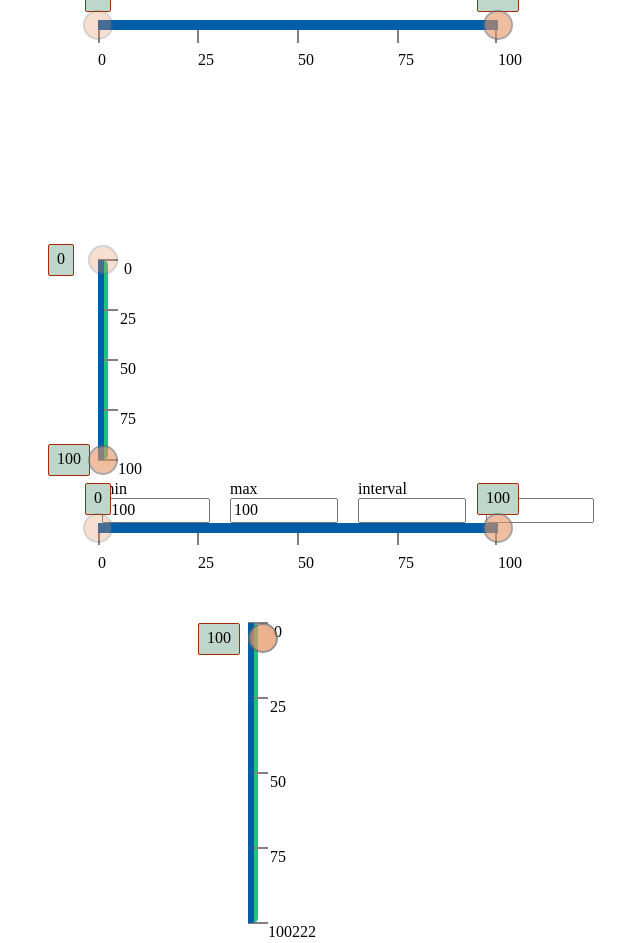
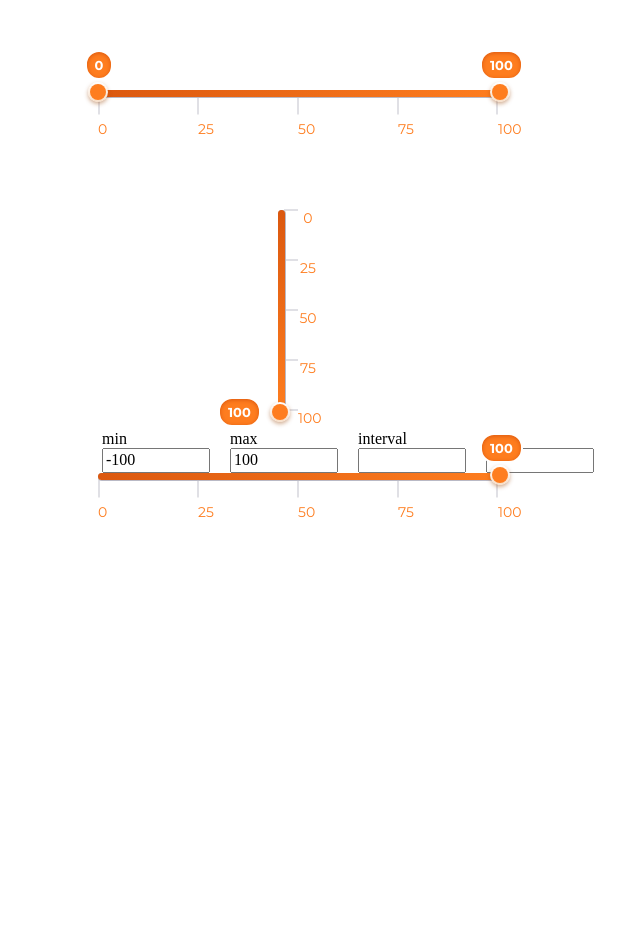
Before and after one commit to Rqik/SliderPlugin, a website built with webpack: page src/index.html in a window 1280 px wide. Shown: the whole page, without its empty margins (342-982 px from the left). After the commit the page ends 800 px from the top, so only its background shows below. Built offline with nearby package versions, Linux system fonts and the light colour scheme.

Commit message:
style modify , add font monserrat , add mode range (one | two)

```diff
--- a/package.json
+++ b/package.json
@@ -41,6 +41,7 @@
     "sass": "^1.32.4",
     "sass-loader": "^10.1.1",
     "style-loader": "^2.0.0",
+    "svg-inline-loader": "^0.8.2",
     "ts-loader": "^8.0.14",
     "typescript": "^4.1.3",
     "webpack": "^5.13.0",
--- /dev/null
+++ b/src/assets/fonts/montserrat.css
@@ -0,0 +1,21 @@
+@font-face {
+    font-family: 'Montserrat';
+    src: url('Montserrat-Bold.woff2') format('woff2'),
+        url('Montserrat-Bold.woff') format('woff'),
+        url('Montserrat-Bold.ttf') format('truetype'),
+        url('Montserrat-Bold.svg#Montserrat-Bold') format('svg');
+    font-weight: bold;
+    font-style: normal;
+    font-display: swap;
+}
+
+@font-face {
+    font-family: 'Montserrat';
+    src: url('Montserrat-Regular.woff2') format('woff2'),
+        url('Montserrat-Regular.woff') format('woff'),
+        url('Montserrat-Regular.ttf') format('truetype'),
+        url('Montserrat-Regular.svg#Montserrat-Regular') format('svg');
+    font-weight: normal;
+    font-style: normal;
+    font-display: swap;
+}
--- a/src/assets/main.scss
+++ b/src/assets/main.scss
@@ -1,4 +1,6 @@
 @import '~normalize.css';
+@import './fonts/montserrat.css';
+@import './variables.scss';
 
 body {
   position: relative;
@@ -8,15 +10,18 @@ body {
   justify-content: space-between;
   flex-direction: column;
   align-items: center;
+
   // gap: 70px;
-  label{
+  label {
     display: flex;
     flex-direction: column;
   }
-  input{
+
+  input {
     width: 100px;
   }
-  .control-panel{
+
+  .control-panel {
     margin-left: 100px;
     display: flex;
     flex-direction: row;
@@ -27,21 +32,34 @@ body {
 
 $green: #1BC47D;
 
-.slider_rqik, .slider_rqik2{
+.slider_rqik{
   position: relative;
   margin: 20px 120px;
+  margin-top: 90px;
+  margin-bottom: 0;
   width: 400px;
+  height: 100px;
+  box-sizing: border-box;
+
+}
+.slider_rqik2 {
+  position: relative;
+  margin-top: 20px;
+  margin-bottom: 20px;
+  width: 40px;
   height: 200px;
   box-sizing: border-box;
 
 }
-.slider_r2{
+
+.slider_r2 {
   width: 400px;
-  height: 100px;
+  height: 200px;
   position: relative;
   box-sizing: border-box;
 }
-.slider_r3{
+
+.slider_r3 {
   width: 100px;
   height: 300px;
   margin-bottom: 20px;
@@ -49,20 +67,22 @@ $green: #1BC47D;
   box-sizing: border-box;
 
 }
+
 .slider__range {
   width: 100%;
-    height: 10px;
+  height: 6px;
   background-color: $green;
   border-radius: 1rem;
-    z-index: 0;
   cursor: pointer;
-
+  background-color: white;
+  border: 0.5px solid $grey-border;
+  z-index: 2;
 }
 
 
 
 
-  .interval_point{
+.interval_point {
   position: absolute;
   top: 15px;
   width: 100%;
@@ -71,71 +91,107 @@ $green: #1BC47D;
   justify-content: space-between;
   flex-direction: row;
   list-style: none;
-    &-item{
+
+  &-item {
+    font-family: 'Montserrat';
+    font-weight: normal;
+    font-size: 14px;
+    color: $orange;
     position: relative;
-      // position: absolute;
     left: 0;
     text-align: center;
     cursor: pointer;
     width: 0;
-      &::before{position: absolute;
+
+    &::before {
+      z-index: -1;
+      position: absolute;
       top: -100%;
-        left:50%;
-        // right: 0;
-        transform:translate(-50%, -50%);
+      left: 50%;
+      transform: translate(-50%, -50%);
       content: '';
-        width: 2px;
-        height: 20px;
-        background-color: gray;
+      width: 1px;
+      height: 19px;
+      background-color: $grey2;
     }
 
-      &:first-child{
+    &:first-child {
 
-        &::before{position: absolute;
-          top: -100%;
-          left:1px;
+      &::before {
+        position: absolute;
+        left: 1px;
       }
     }
-      &:last-child{
-        &::before{position: absolute;
-          top: -100%;
+
+    &:last-child {
+      &::before {
+        position: absolute;
         left: auto;
         right: 0;
       }
     }
   }
 }
-  .slider__range_active{
+
+.slider__range_active {
   position: absolute;
-    background-color: #025da8;
+  background: $orange-gradient;
+  border-radius: 14px;
   top: 0;
   left: 0;
-    right: 10px;
-    height: 10px;
+  right: 0;
+  width: 5px;
+  height: 7px;
   z-index: 1;
 }
-  .slider__current_value{
 
-    padding: 5px 8px;
+.slider__current_value {
+  display: inline-block;
+  background-color: $orange;
+  font-family: 'Montserrat';
+  font-weight: bold;
+  font-size: 13px;
+  color: white;
+  background-color: $orange;
+  border-radius: 14px;
+  border:2px solid white;
+  padding: 3px 8px ;
+  margin: auto;
   height: 20px;
+  line-height: 20px;
   position: absolute;
   top: -40px;
   text-align: center;
-    background-color: #bfd6cd;
-    border: 1px solid #a82902;
-    border-radius: 2px;
+  box-shadow: $inner-shadow;
 }
+
 .slider__range_button {
-    width: 30px;
-    height: 30px;
+  width: 20px;
+  height: 20px;
   border-radius: 50%;
-    background-color: #e69464;
   position: absolute;
-    border: 2px solid rgb(107, 107, 107);
-    opacity: 0.3;
   cursor: pointer;
   box-sizing: border-box;
-    z-index: 3;
+  z-index: 30;
+  border: -1px solid transparent;
+  border-radius: 50%;
+  padding: 0;
+  box-shadow: $shadow-orange;
+  background: linear-gradient(180deg, #FFFFFF 0%, #F7DDC5 100%) center;
+
+  &::before {
+    content: '';
+    position: absolute;
+    top: 0;
+    right: 0;
+    bottom: 0;
+    left: 0;
+    z-index: -1;
+    margin: 2px;
+    border-radius: 50%;
+    background-color: $orange;
+
+  }
 
   &-left {
     // top: -10px;
@@ -143,28 +199,30 @@ $green: #1BC47D;
 
   &-right {
     // top: -10px;
-      opacity: .6;
   }
 }
 
 
-  .slider__range.slider__range_vertical{
+.slider__range.slider__range_vertical {
 
   height: 100%;
-    width: 10px;
-    .slider__range_active{
+  width: 6px;
+
+  .slider__range_active {
     bottom: 0;
     top: 0;
     height: 100%;
-      width: 6px;
+    width: 7px;
+    background: $orange-gradient2;
   }
-    .slider__current_value{
+
+  .slider__current_value {
     top: 0;
-      left: -50px;
+    left: -20px;
   }
 }
 
-  .interval_point.interval_point_vertical{
+.interval_point.interval_point_vertical {
   flex-direction: column;
   justify-content: space-between;
   top: 0;
@@ -172,22 +230,22 @@ $green: #1BC47D;
   width: 20px;
   height: 100%;
   margin: 0;
-    .interval_point-item{
+
+  .interval_point-item {
     position: relative;
     text-align: center;
     width: 100%;
     height: 0;
     display: inline-block;
-      &::before{
-        position: absolute;
+
+    &::before {
       top: 50%;
-
       left: 0;
       right: 0;
-        transform:translate(-100%, -50%);
-        width: 100%;
-        height: 2px;
-        background-color: gray;
+      transform: translate(-100%, -50%);
+      width: 14px;
+      height: 1px;
+      background-color: $grey2;
     }
 
 
--- /dev/null
+++ b/src/assets/variables.scss
@@ -0,0 +1,9 @@
+$orange : #FE7D1F;
+$grey2: #C2C2CC;
+$orange-gradient: linear-gradient(90deg, #DB580F 0%, #FE7D1F 100%);
+$orange-gradient2: linear-gradient(180deg, #DB580F 0%, #FE7D1F 100%);
+
+$grey-border: rgba(116, 117, 139, 0.5);
+
+$shadow-orange : 0px 2px 4px rgba(154, 68, 7, 0.45);
+$inner-shadow:inset 0px 1px 4px #DB580F;
--- a/src/index.html
+++ b/src/index.html
@@ -43,22 +43,7 @@
         <li class="interval_point-item">100</li>
       </ul> -->
     </div>
-    <div class="slider_r3">
-      <div class="slider__range slider__range_vertical">
-        <div class="slider__current_value" >0</div>
-        <div class="slider__current_value">100</div>
-        <div class="slider__range_button  slider__range_button-left" ></div>
-        <div class="slider__range_button  slider__range_button-right" ></div>
-        <div class="slider__range_active" ></div>
-      </div>
-      <ul class="interval_point interval_point_vertical">
-        <li class="interval_point-item">0</li>
-        <li class="interval_point-item">25</li>
-        <li class="interval_point-item">50</li>
-        <li class="interval_point-item">75</li>
-        <li class="interval_point-item">100222</li>
-      </ul>
-    </div>
+
 </body>
 
 </html>
--- a/src/index.ts
+++ b/src/index.ts
@@ -12,6 +12,6 @@ import './assets/main.scss'
 // console.log(input.value);
 
 
-let app = new Present('.slider_rqik')
-let app2 = new Present('.slider_rqik2', 'vertical')
+let app = new Present('.slider_rqik' , 'horizontal' , 'two')
+let app2 = new Present('.slider_rqik2', 'vertical' , )
 let app3 = new Present('.slider_r2')
--- a/src/js/presen.ts
+++ b/src/js/presen.ts
@@ -10,9 +10,20 @@ export default class Present {
 
   }
 
-  constructor(public selector: string , public rotate: rotate = 'horizontal' ) {
-    this.model = new Model({ minValue: this.options.min, maxValue: 100 , show:true})
-    this.view = new View({selector: selector, minValue: this.options.min, maxValue: 100 , show:true , rotate: rotate})
+  constructor(public selector: string, public rotate: rotate = 'horizontal', public range: range = 'one') {
+    this.model = new Model({
+      minValue: this.options.min,
+      maxValue: 100,
+      show: true
+    })
+    this.view = new View({
+      selector: selector,
+      minValue: this.options.min,
+      maxValue: 100,
+      show: true,
+      rotate,
+      range
+    })
     this.view.sliderInit()
     this.init()
 
@@ -24,7 +35,7 @@ export default class Present {
     let min = < HTMLInputElement > document.querySelector('#min')
     let max = < HTMLInputElement > document.querySelector('#max')
     let interval = < HTMLInputElement > document.querySelector('#interval')
-    let step = <HTMLInputElement>document.querySelector('#step')
+    let step = < HTMLInputElement > document.querySelector('#step')
 
 
     min.addEventListener('input', (e) => {
@@ -62,48 +73,12 @@ export default class Present {
 }
 
 export type rotate = 'vertical' | 'horizontal'
+export type range = 'one' | 'two'
+
 interface setingOption {
   min ? : number,
-    max ? : number,
-    interval ? : number,
-    step ? : number
+  max ? : number,
+  interval ? : number,
+  step?: number,
+  range?: range
 }
-
-
-
-
-// let min = <HTMLInputElement> document.querySelector('#min')
-// let max = <HTMLInputElement> document.querySelector('#max')
-// let interval = <HTMLInputElement> document.querySelector('#interval')
-// let step = <HTMLInputElement> document.querySelector('#step')
-// let options: setingOption = {
-//   min: +min.value,
-//   max: +max.value,
-//   interval: +interval.value,
-//   step: +step.value,
-// }
-// min.addEventListener('change', (e) => {
-//  options.min = +(e.target as HTMLInputElement).value
-//   console.log(options);
-// })
-
-// max.addEventListener('change', (e ) => {
-//   options.max = +(e.target as HTMLInputElement).value
-//    console.log(options);
-//  })
-
-// interval.addEventListener('change', (e ) => {
-//   options.interval = +(e.target as HTMLInputElement).value
-//    console.log(options);
-//  })
-
-// step.addEventListener('change', (e ) => {
-//   options.step = +(e.target as HTMLInputElement).value
-//    console.log(options);
-//  })
-
-
-// let viewModel = new View({
-//   selector: '.slider_rqik'
-// })
-//
--- a/src/js/view.ts
+++ b/src/js/view.ts
@@ -1,5 +1,5 @@
 import {
-  rotate
+  rotate, range
 } from './presen';
 
 interface viewObject {
@@ -7,7 +7,8 @@ interface viewObject {
     minValue ? : number,
     maxValue ? : number,
   show: boolean,
-    rotate: rotate
+  range: range,
+    rotate: rotate,
 
 }
 interface buttonSlider {
@@ -31,8 +32,8 @@ export default class View {
   clickHandler: any = this.onMouseMove.bind(this)
   currentButton: HTMLElement = this.button.left
 
-  shiftXl: number = 1
-  shiftXr: number = 1
+  shiftXl: number = 0
+  shiftXr: number = 0
 
 
   minValue: number
@@ -41,7 +42,7 @@ export default class View {
   stepSize: number = 2
   intervalComponent: HTMLUListElement = document.createElement('ul')
 
-  range: boolean = false
+  range: range
   // constructor( selector: string, minValue ?: number,
   //   maxValue?: number = this.minValue, show: boolean = true) {
 
@@ -53,12 +54,13 @@ export default class View {
     this.minValue = state.minValue || 0
     this.maxValue = state.maxValue || 1200
     this.rotate = state.rotate
-
+    this.range = state.range
     if (state.show) {
 
+      if (this.range === 'two') {
         this.currentValLeft.className = 'slider__current_value'
         this.sliderRange.appendChild(this.currentValLeft)
-
+      }
 
       this.currentValRight.className = 'slider__current_value'
       this.sliderRange.appendChild(this.currentValRight)
@@ -68,7 +70,10 @@ export default class View {
   }
 
   addClass() {
+    if (this.range === 'two') {
       this.button.left.className = "slider__range_button  slider__range_button-left"
+    }
+
     this.button.right.className = "slider__range_button  slider__range_button-right"
     this.sliderRange.className = "slider__range"
     this.sliderActiveZone.className = "slider__range_active"
@@ -80,14 +85,19 @@ export default class View {
   }
 
   addElem() {
+    if (this.range === 'two') {
       this.sliderRange.appendChild(this.button.left)
+    }
     this.sliderRange.appendChild(this.button.right)
     this.sliderRange.appendChild(this.sliderActiveZone)
     this.slider.appendChild(this.sliderRange)
     this.slider.appendChild(this.intervalComponent);
   }
   addAction() {
+    if (this.range == 'two') {
+
       this.button.left.addEventListener('mousedown', this.buttonAction.bind(this))
+    }
     this.button.right.addEventListener('mousedown', this.buttonAction.bind(this))
     this.slider.addEventListener('click', this.movePoint.bind(this))
   }
@@ -124,14 +134,20 @@ export default class View {
 
     document.addEventListener('mousemove', this.clickHandler)
     document.addEventListener('mouseup', this.remove.bind(this))
+
+    // *********
+    // *** нелогичность с left когда range one***
+    // *********
+
     if (e.currentTarget === this.button.left) {
       this.currentButton = this.button.left
     } else {
       this.currentButton = this.button.right
     }
 
-
+    if (this.range == 'two') {
       this.button.left.ondragstart = () => false;
+    }
     this.button.right.ondragstart = () => false;
 
   }
@@ -157,8 +173,6 @@ export default class View {
         this.moveButton(e.pageX);
 
       } else {
-
-
         this.moveButton(Math.round(e.pageX / this.stepSize) * this.stepSize);
       }
 
@@ -190,11 +204,11 @@ export default class View {
     let heightSlider = this.sliderRange.offsetHeight
     this.buttonWidth = this.currentButton.offsetWidth / 2
     if (this.rotate === 'horizontal') {
-      this.sliderIdent = this.slider.getBoundingClientRect().left
+      this.sliderIdent = this.slider.offsetLeft
 
 
       this.currentButton.style.left = pos - this.sliderIdent - this.buttonWidth + 'px'
-      this.currentButton.style.top =  - heightSlider + 'px'
+      this.currentButton.style.top = -heightSlider + 'px'
       // если меньше левой точки slider
       if (+this.currentButton.style.left.replace(/px/gi, '') <= -this.buttonWidth) {
         this.currentButton.style.left = -this.buttonWidth + 'px'
@@ -204,13 +218,14 @@ export default class View {
         this.currentButton.style.left = widthSlider - this.buttonWidth + 'px'
       }
     } else if (this.rotate === 'vertical') {
-      this.sliderIdent = this.slider.getBoundingClientRect().top
-      this.currentButton.style.left =  - widthSlider + 'px'
+
+      this.sliderIdent = this.slider.offsetTop
+      console.log(this.sliderIdent + ' sss ' + pos + ' os ' + this.slider.offsetTop);
+      this.currentButton.style.left = -widthSlider + 'px'
       this.currentButton.style.top = pos - this.sliderIdent - this.buttonWidth + 'px'
       if (+this.currentButton.style.top.replace(/px/gi, '') <= -this.buttonWidth) {
         this.currentButton.style.top = -this.buttonWidth + 'px'
       }
-
       if (+this.currentButton.style.top.replace(/px/gi, '') >= heightSlider - this.buttonWidth) {
         this.currentButton.style.top = heightSlider - this.buttonWidth + 'px'
       }
@@ -223,34 +238,42 @@ export default class View {
 
     this.showCurentValue()
     if (this.rotate === 'horizontal') {
+
+      if (this.range == 'two') {
       this.currentValLeft.style.left = this.shiftXl - (+this.currentValLeft.offsetWidth / 2) + 'px'
+
+      }
       this.currentValRight.style.left = this.shiftXr - (+this.currentValRight.offsetWidth / 2) + 'px'
 
+
     } else {
+      if (this.range == 'two') {
         this.currentValLeft.style.top = this.shiftXl - (+this.currentValLeft.offsetHeight / 2) + 'px'
+        this.currentValLeft.style.left = -(+this.currentValLeft.offsetWidth + 20) + 'px'
+      }
       this.currentValRight.style.top = this.shiftXr - (+this.currentValRight.offsetHeight / 2) + 'px'
-
+      this.currentValRight.style.left = -(+this.currentValRight.offsetWidth + 20) + 'px'
     }
 
   }
 
 
   showCurentValue() {
-
+    let point, procent, procent2, value, value2
     if (this.rotate == 'horizontal') {
-      let point = this.sliderRange.offsetWidth / 100
-      let procent = this.shiftXl / this.sliderRange.offsetWidth
-      let procent2 = this.shiftXr / this.sliderRange.offsetWidth
-      let value = ((this.maxValue - this.minValue) * procent) + this.minValue
-      let value2 = ((this.maxValue - this.minValue) * procent2) + this.minValue
+      point = this.sliderRange.offsetWidth / 100
+      procent = this.shiftXl / this.sliderRange.offsetWidth
+      procent2 = this.shiftXr / this.sliderRange.offsetWidth
+      value = ((this.maxValue - this.minValue) * procent) + this.minValue
+      value2 = ((this.maxValue - this.minValue) * procent2) + this.minValue
       this.currentValLeft.textContent = `${value}`
       this.currentValRight.textContent = `${value2}`
     } else if (this.rotate === 'vertical') {
-      let point = this.sliderRange.offsetHeight / 100
-      let procent = this.shiftXl / this.sliderRange.offsetHeight
-      let procent2 = this.shiftXr / this.sliderRange.offsetHeight
-      let value = ((this.maxValue - this.minValue) * procent) + this.minValue
-      let value2 = ((this.maxValue - this.minValue) * procent2) + this.minValue
+      point = this.sliderRange.offsetHeight / 100
+      procent = this.shiftXl / this.sliderRange.offsetHeight
+      procent2 = this.shiftXr / this.sliderRange.offsetHeight
+      value = ((this.maxValue - this.minValue) * procent) + this.minValue
+      value2 = ((this.maxValue - this.minValue) * procent2) + this.minValue
       this.currentValLeft.textContent = `${value}`
       this.currentValRight.textContent = `${value2}`
     }
@@ -258,8 +281,14 @@ export default class View {
   }
 
   activeZoneAction() {
+
+
+
+
     if (this.rotate === 'horizontal') {
+      if (this.range == 'two') {
         this.shiftXl = +this.button.left.style.left.replace(/px/gi, '') + this.buttonWidth
+      }
       this.shiftXr = +this.button.right.style.left.replace(/px/gi, '') + this.buttonWidth
       if (this.shiftXl >= this.shiftXr) {
         [this.shiftXl, this.shiftXr] = [this.shiftXr, this.shiftXl]
@@ -268,7 +297,11 @@ export default class View {
       this.sliderActiveZone.style.width = this.shiftXr - +this.shiftXl + 'px'
 
     } else if (this.rotate === 'vertical') {
+
+      if (this.range == 'two') {
+
         this.shiftXl = +this.button.left.style.top.replace(/px/gi, '') + this.buttonWidth
+      }
       this.shiftXr = +this.button.right.style.top.replace(/px/gi, '') + this.buttonWidth
       if (this.shiftXl >= this.shiftXr) {
         [this.shiftXl, this.shiftXr] = [this.shiftXr, this.shiftXl]
```
Also changed, not shown: src/assets/fonts/Montserrat-Bold.ttf (added), src/assets/fonts/Montserrat-Bold.woff (added), src/assets/fonts/Montserrat-Bold.woff2 (added), src/assets/fonts/Montserrat-Regular.ttf (added), src/assets/fonts/Montserrat-Regular.woff (added), src/assets/fonts/Montserrat-Regular.woff2 (added), 3 other files. Lines whose indentation alone changed are shown as unchanged.
